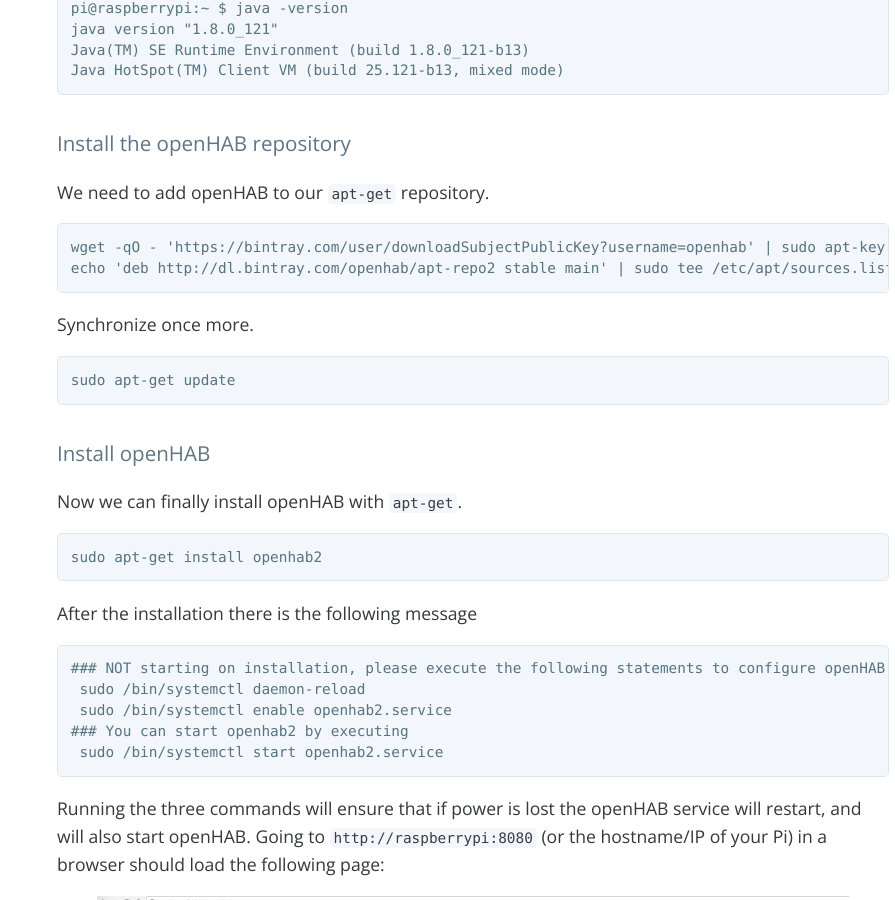
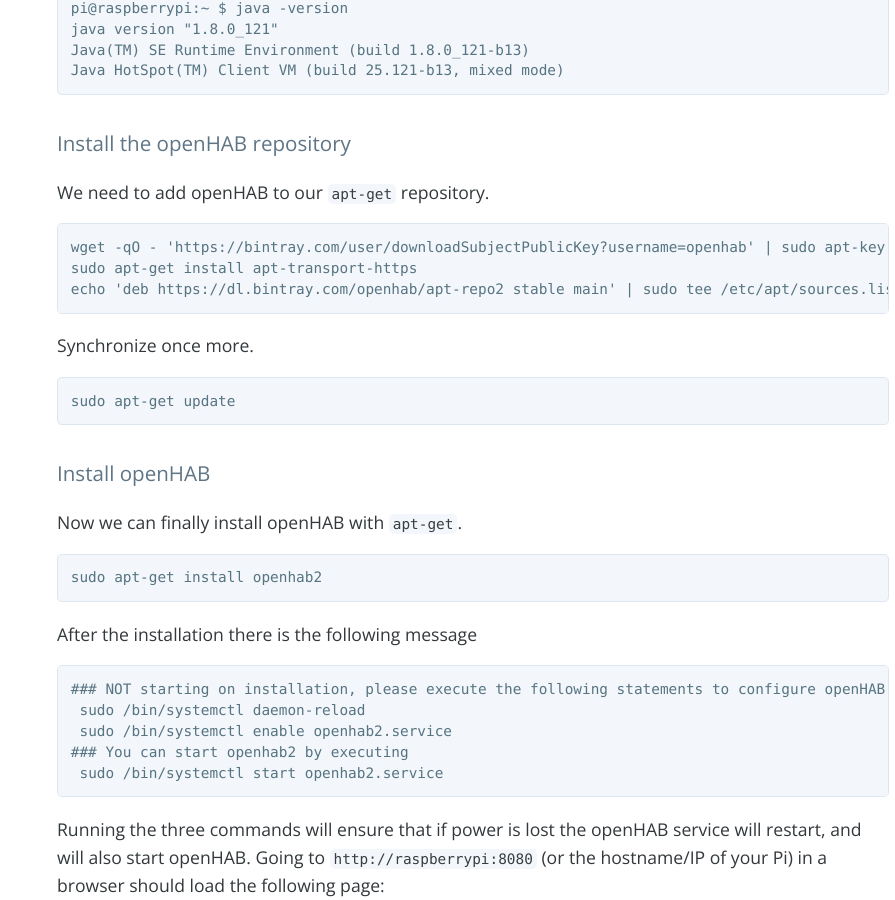
Before and after one commit to Kurlan/scrappy-home-automation, a Jekyll site: the page built from _posts/2017-02-01-setting-up-openhab.md, in a window 1280 px wide and 900 px high, scrolled down 1606 px. Shown: the whole window, without its empty margins (385-1280 px from the left). Built offline with Jekyll 4.4.1, drawn with Linux system fonts in a browser that asks for light colours; nearby versions of some CDN libraries; comment, search, counter and statistics services are not loaded.

Commit message:
Fixing repository link on openhab setup page

````diff
--- a/_posts/2017-02-01-setting-up-openhab.md
+++ b/_posts/2017-02-01-setting-up-openhab.md
@@ -52,7 +52,8 @@ We need to add openHAB to our `apt-get` repository.
 
 ```shell
 wget -qO - 'https://bintray.com/user/downloadSubjectPublicKey?username=openhab' | sudo apt-key add -
-echo 'deb http://dl.bintray.com/openhab/apt-repo2 stable main' | sudo tee /etc/apt/sources.list.d/openhab2.list
+sudo apt-get install apt-transport-https
+echo 'deb https://dl.bintray.com/openhab/apt-repo2 stable main' | sudo tee /etc/apt/sources.list.d/openhab2.list
 ```
 
 Synchronize once more.
````
